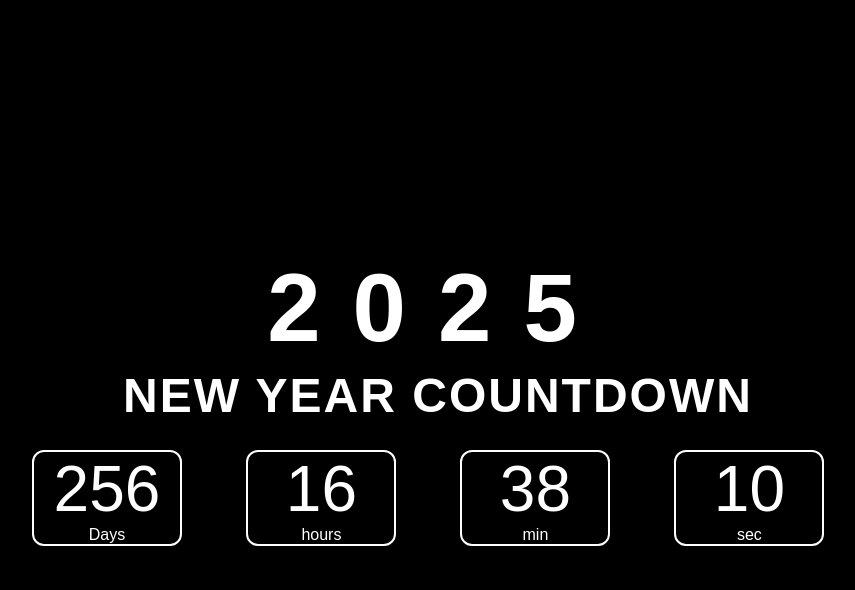
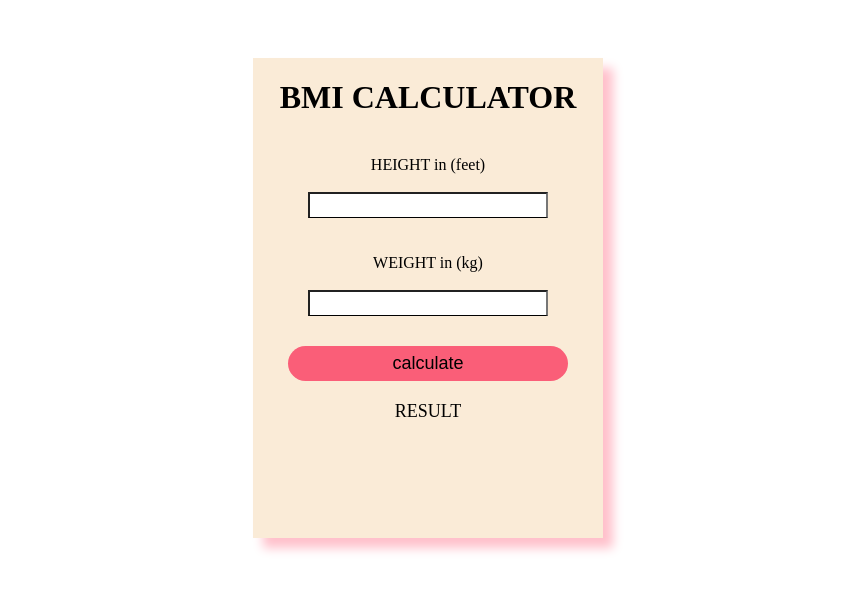
Before and after one commit to kajalsoni6266/CognoRise-Infotech, a plain HTML site: page index.html in a window 1280 px wide. Shown: the whole page, without its empty margins (212-1067 px from the left). Drawn offline with Linux system fonts and the light colour scheme.

Commit message:
first commit
BMI(body mass index) calculator

```diff
--- a/index.html
+++ b/index.html
@@ -3,42 +3,24 @@
 <head>
     <meta charset="UTF-8">
     <meta name="viewport" content="width=device-width, initial-scale=1.0">
-    <title>Document</title>
-    <style type="text/css">
-        body{
-            background-image:url("photos.png");
-            background-size : auto;
-        }
-    </style>
+    <title>BMI CALCULATOR</title>
     <link rel="stylesheet" href="style.css">
 </head>
 <body>
-    <div class="overlay"></div>
-    <div class="wrapper">
-        <div class="">
-            <h1 class="title"><span>2025</span> NEW YEAR COUNTDOWN</h1>
-            <div class="countdowncontainer">
-                <div>
-                    <p id="days" class="big-text">0</p>
-                    <span>Days</span>
-                </div>
-                <div>
-                    <p id="hours" class="big-text">0</p>
-                    <span>hours</span>
-                </div>
-                <div>
-                    <p id="min" class="big-text">0</p>
-                    <span>min</span>
-                </div>
-                <div>
-                    <p id="sec" class="big-text">0</p>
-                    <span>sec</span>
-                </div>
-            </div>
-        </div>
-    </div>
+    <DIV class="container">
+        <h1>BMI CALCULATOR</h1>
+
+        <P>HEIGHT in (feet)</P>
+        <input type="text" id ="height" >
+
+        <p>WEIGHT in (kg)</p>
+        <input type="text" id="weight">
+
+        <button class = "btns" id="calculate" >calculate</button>
+        <div id="result">RESULT</div>
+        <h2 id="bmi"></h2>
+        <p id="category"></p>
+    </DIV>
+    <script src="script.js"></script>
 </body>
-
-
-<script src="script.js"></script>
-</html>.
+</html>
--- a/script.js
+++ b/script.js
@@ -1,25 +1,33 @@
-let daysItem = document.querySelector("#days");
-let hoursItem = document.querySelector("#hours");
-let minItem = document.querySelector("#min");
-let secItem = document.querySelector("#sec");
+let height = document.getElementById("height");
+let weight = document.getElementById("weight");
+let bmiShow = document.getElementById("bmi");
+let calculate = document.getElementById("calculate");
+let result = document.getElementById("result");
 
-let countDown = () => {
-    let futureDate = new Date("1 jan 2025");
-    let currentDate = new Date();
-    let myDate = futureDate - currentDate;
-    //console.log(myDate);
-    let days = Math.floor(myDate / 1000 / 60 / 60 / 24);
-    let hours = Math.floor(myDate / 1000 / 60 / 60) % 24;
-    let  min = Math.floor(myDate / 1000 /  60 ) % 60;
-    let sec = Math.floor(myDate / 1000) % 60;
+calculate.addEventListener("click", function(){
+    let meter = height.value*0.3048;
+    let squareMeter = meter*meter;
+    let bmiCal = (weight.value/squareMeter).toFixed(2);
+    console.log(bmiCal);
+
+bmiShow.innerHTML="your BMI is:" +bmiCal;
+if(bmiCal<18){
+    document.getElementById("category").innerHTML="you are Underweight";
+}
+    else if(bmiCal>=18 && bmiCal<24){
+        document.getElementById("category").innerHTML="you are normal weight";
+    }
+    else if(bmiCal<=24 && bmiCal<30){
+        document.getElementById("category").innerHTML="you are Above weight";
+    }
+   else  if(bmiCal>=30 ){
+        document.getElementById("category").innerHTML=" you are obese";
+    }
 
 
-daysItem.innerHTML = days;
-hoursItem.innerHTML = hours;
-minItem.innerHTML = min;
-secItem.innerHTML = sec;
-}
 
-countDown()
 
-setInterval(countDown , 1000);
+
+
+
+})
--- a/style.css
+++ b/style.css
@@ -1,90 +1,61 @@
-*{
-    margin:0;
-    padding:0;
-    box-sizing:border-box;
+
+
+body{
+    display:flex;
+    justify-content:CENTER;
+
 }
-body{
-    background-image:url("photos.png");
-    background-image: no-repeat;
-    background-size:cover;
-    background-position:top;
-    min-height:100vh;
-    display:flex;
-    flex-direction:column;
-    align-items:center;
-    font-family:'poppins',sans-serif;
-    position:relative;
+.container{
+    background-color:#faebd7;
+    border:none;
+    width:350px;
+    height:480px;
+    text-align :center;
+    padding:10;
+    top:100px;
+    margin-top:50px;
+    /* box-shadow:-0px -0px  5px 5px pink; */
+    border:1px none #fff;
+    box-shadow: 10px 10px 10px pink;
+
+
+
+
 }
-.overlay{
-    position:absolute;
-    top:0;
-    left: 0;
-    right:0;
-    bottom:0;
+h1{
+    margin-bottom:40px
+}
+button{
+    width:80%;
+    margin-top:10px;
+    height:35px;
+    border-radius:20px;
+    border:none;
+    background-color:rgb(250, 94, 120);
+    color:black;
+    font-size:18px;
 
-    width:100%;
-    height:100%;
-    z-index:-1;
+
 }
-.countdowncontainer{
-    display:flex;
+input{
+    margin-top:2px;
+    border-bottom: 1px solid;
+    margin-bottom:20px;
+    text-align:center;
+    font-size:18px;
+
 }
+#result{
+    font-size:18px;
+    margin-top:15px;
 
-.big-text{
-    font-size:4rem;
+
+
 }
-.title{
-    margin:10px;
-    text-align:center;
-    color:#fff;
-    width:100%;
-    letter-spacing:2px;
-    font-size:3rem;
-    line-height:5.5rem;
+#result{
+    padding:5px;
 }
-.title span{
-    display:block;
-    font-size:6rem;
-    letter-spacing:2rem;
+#btn:hover{
+    box-shadow:black;
+
 }
-.wrapper{
-    display:flex;
-    align-items:center;
-    justify-content:center;
-    flex-wrap:wrap;
-    min-height:100vh;
-}
-.countdowncontainer > div{
-    margin: 0 2rem;
-    text-align :center;
-    border:2px solid #fff;
-    padding:0px 20px;
-    border-radius:12px;
-    box-sizing:border-box;
-    color:#fff;
-    min-width:150px;
-}
-@media (max-width:992px){
-    .countdowncontainer > div{
-        margin: 0 1rem;
-    }
-}
-@media (max-width:767px){
-    .countdowncontainer > div{
-        flex-wrap:wrap;
-    }
-
-        .countdowncontainer > div{
-           margin:1rem auto;
-           max-width:150px;
-        }
-        .title{
-            font-size:1.5rem;
-            line-height:3.5rem;
-            margin:10px 0px;
-        }
-        .title span{
-            font-size:2rem;
-            letter-spacing:1rem;
-        }
-        }
```
